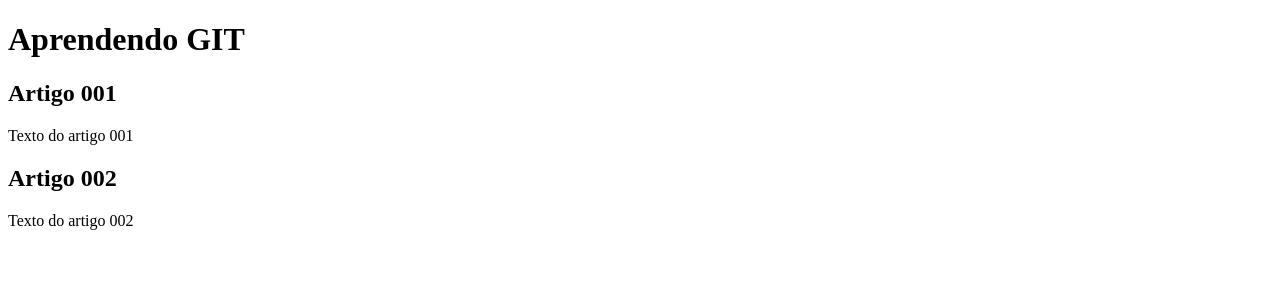
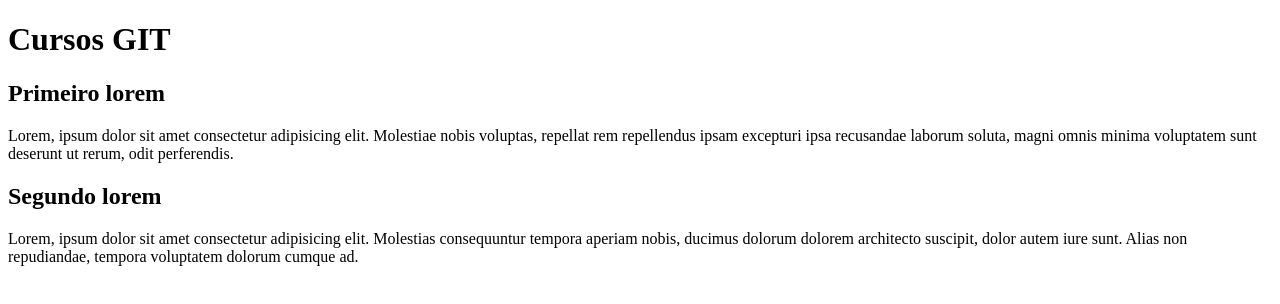
Before and after one commit to hotcaffe/Projeto-site, a plain HTML site: page index.html in a window 1280 px wide. Drawn offline with Linux system fonts and the light colour scheme.

Commit message:
Começando com o conteúdo

```diff
--- a/index.html
+++ b/index.html
@@ -8,15 +8,15 @@
 <body>
     <main>
         <header>
-            <h1>Aprendendo GIT</h1>
+            <h1>Cursos GIT</h1>
         </header>
         <article>
-            <h2>Artigo 001</h2>
-            <p>Texto do artigo 001</p>
+            <h2>Primeiro lorem</h2>
+            <p>Lorem, ipsum dolor sit amet consectetur adipisicing elit. Molestiae nobis voluptas, repellat rem repellendus ipsam excepturi ipsa recusandae laborum soluta, magni omnis minima voluptatem sunt deserunt ut rerum, odit perferendis.</p>
         </article>
         <article>
-            <h2>Artigo 002</h2>
-            <p>Texto do artigo 002</p>
+            <h2>Segundo lorem</h2>
+            <p>Lorem, ipsum dolor sit amet consectetur adipisicing elit. Molestias consequuntur tempora aperiam nobis, ducimus dolorum dolorem architecto suscipit, dolor autem iure sunt. Alias non repudiandae, tempora voluptatem dolorum cumque ad.</p>
         </article>
     </main>
 </body>
```
